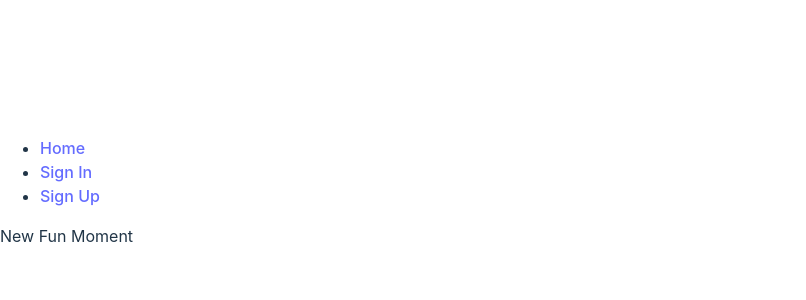
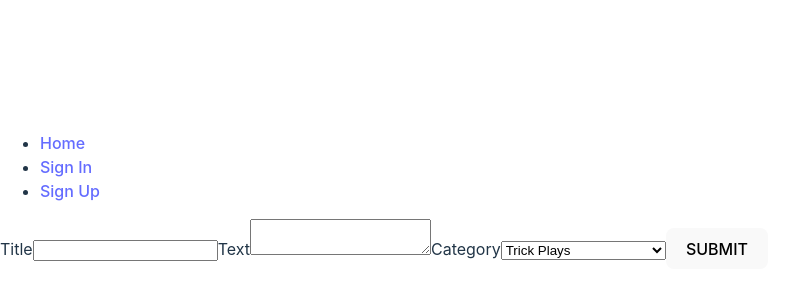
Before and after one commit to SylviaRemington/fans-first-fun-feed-frontend, a React (Vite) app: page /funmoments/new in a window 1280 px wide. Shown: the part 208-508 px from the top of the page, without its empty margins (0-806 px from the left). Built offline with nearby package versions, Linux system fonts and the light colour scheme; no server answers.

Commit message:
swapping out <p>New Fun Moment</p>} for FunMomentForm

```diff
--- a/src/App.jsx
+++ b/src/App.jsx
@@ -9,6 +9,7 @@ import Landing from './components/Landing/Landing';
 import Dashboard from './components/Dashboard/Dashboard';
 import FunMomentList from './components/FunMomentList/FunMomentList';
 import FunMomentDetails from './components/FunMomentDetails/FunMomentDetails';
+import FunMomentForm from './components/FunMomentForm/FunMomentForm';
 
 import { UserContext } from './contexts/UserContext';
 
@@ -46,7 +47,7 @@ const App = () => {
         {/* Need to pass the FunMoments data in into the FunMomentList component. */}
         <Route path='funmoments' element={<FunMomentList funmoments={funmoments} />} />
         <Route path="/funmoments/:id" element={<FunMomentDetails/>} />
-        <Route path='/funmoments/new' element={<p>New Fun Moment</p>} />
+        <Route path='/funmoments/new' element={<FunMomentForm />} />
       </Routes>
     </>
   );
```
